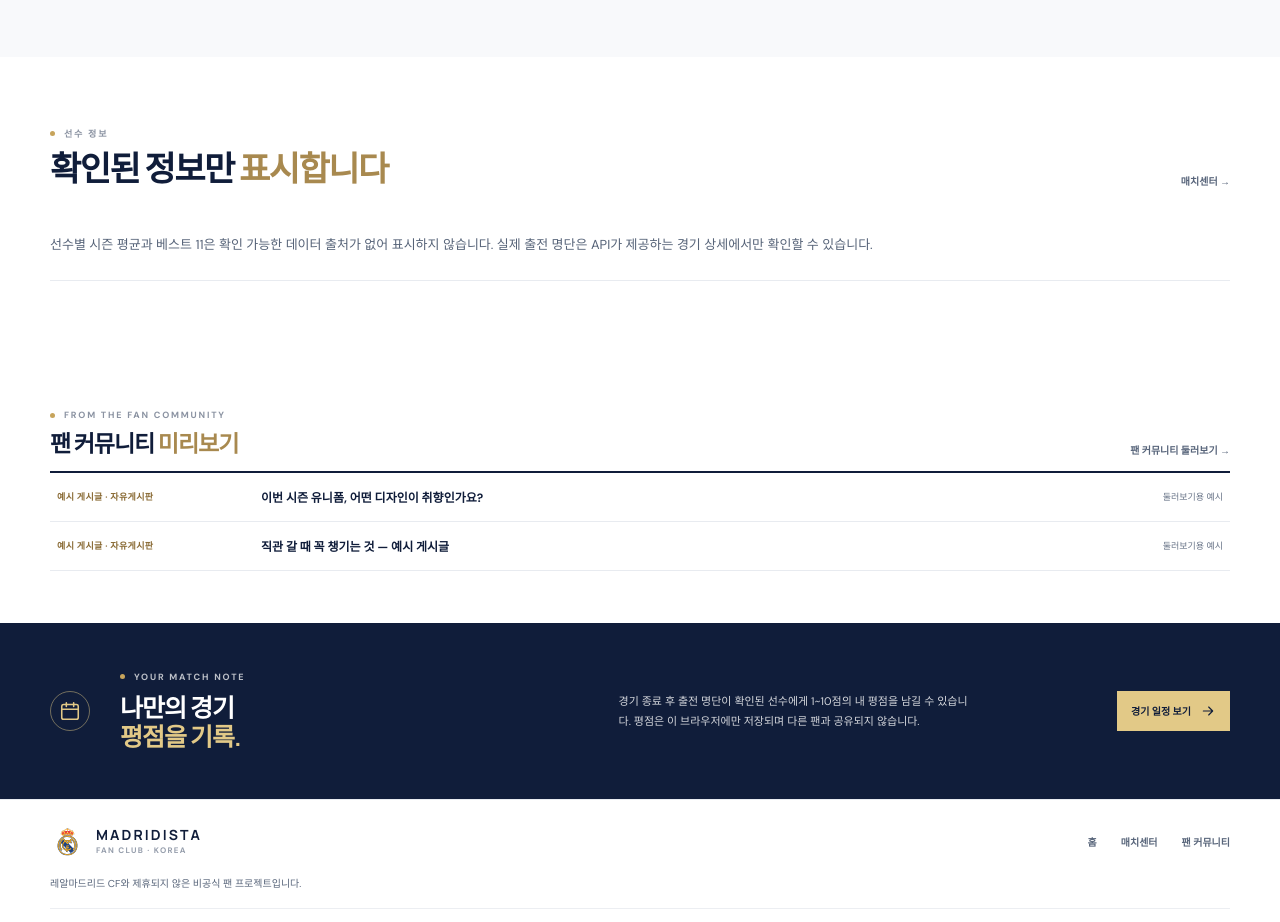
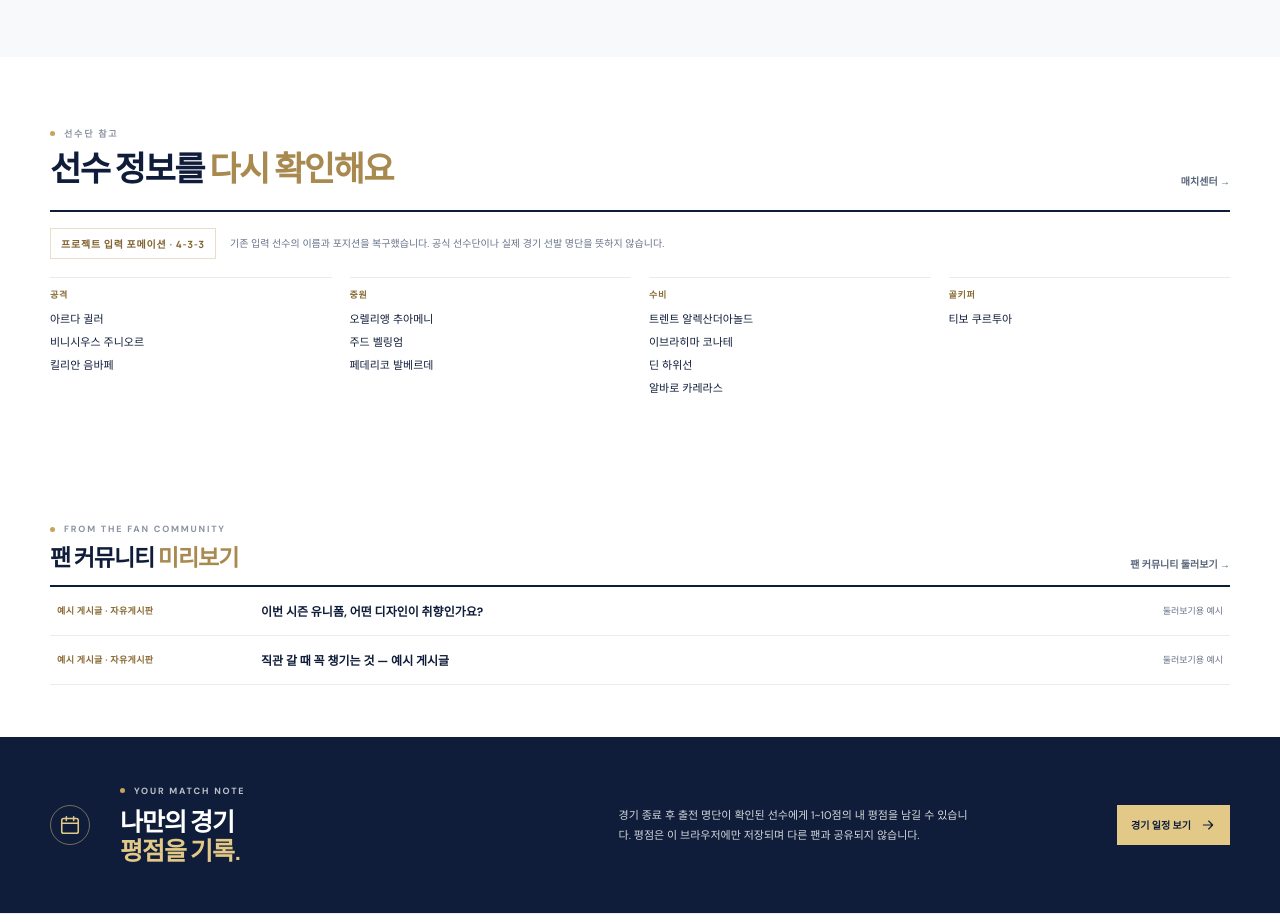
Before and after one commit to asdtsl0406-sketch/website, a Next.js app: page / in a window 1280 px wide. Shown: the part 820-1742 px from the top of the page. Built offline with nearby package versions, Linux system fonts and the light colour scheme; no server answers.

Commit message:
Restore player roster reference without ratings

```diff
--- a/src/app/globals.css
+++ b/src/app/globals.css
@@ -356,6 +356,16 @@ a { color: inherit; text-decoration: none; }
 .home-xi-leader span { color: #9b804b; font: 700 9px 'Manrope',sans-serif; }
 .home-xi-leader b { color: var(--navy); font-size: 9px; }
 .home-xi-leader strong { color: #866a35; font: 700 10px 'Manrope',sans-serif; }
+.squad-reference { padding: 16px 0 0; border-top: 2px solid var(--navy); }
+.squad-reference-note { display: flex; align-items: center; gap: 14px; }
+.squad-reference-note .formation-chip { flex: 0 0 auto; margin: 0; }
+.squad-reference-note p, .squad-stats-note { margin: 0; color: #68748a; font-size: 10px; line-height: 1.7; }
+.squad-reference-groups { display: grid; grid-template-columns: repeat(4,minmax(0,1fr)); gap: 18px; margin-top: 18px; }
+.squad-reference-group { min-width: 0; padding-top: 10px; border-top: 1px solid var(--line); }
+.squad-reference-group h3 { margin: 0 0 9px; color: #8a6d38; font-size: 9px; letter-spacing: .08em; }
+.squad-reference-group ul { display: grid; gap: 7px; margin: 0; padding: 0; list-style: none; }
+.squad-reference-group li { color: var(--navy); font-size: 11px; overflow-wrap: anywhere; }
+.squad-stats-note { margin-top: 14px; }
 
 /* Shared page chrome and magazine layouts */
 .site-footer { border-top: 1px solid var(--line); }
@@ -547,6 +557,7 @@ a { color: inherit; text-decoration: none; }
 
 @media (max-width: 900px) {
   .home-community-grid { grid-template-columns: 1fr; }
+  .squad-reference-groups { grid-template-columns: repeat(2,minmax(0,1fr)); }
   .home-xi-preview { grid-template-columns: 130px minmax(0,1fr); }
   .home-xi-leaders { grid-column: 1 / -1; display: grid; grid-template-columns: repeat(3,1fr); gap: 10px; }
   .home-xi-leaders .panel-overline { grid-column: 1 / -1; }
@@ -558,6 +569,7 @@ a { color: inherit; text-decoration: none; }
 @media (max-width: 760px) {
   .hero { display: flex; flex-direction: column; }
   .hero-match-wrap { order: -1; }
+  .squad-reference-note { align-items: flex-start; flex-direction: column; gap: 8px; }
   .home-results-section { padding-top: 44px; }
   .results-editorial { grid-template-columns: 1fr; }
   .result-feature { min-height: 170px; padding: 17px; }
--- a/src/app/matches/page.tsx
+++ b/src/app/matches/page.tsx
@@ -4,6 +4,7 @@ import Image from "next/image";
 import Link from "next/link";
 import { SiteFooter } from "@/components/site-footer";
 import { SiteHeader } from "@/components/site-header";
+import { SquadReference } from "@/components/squad-reference";
 import { competitionLabel, koreanDate, koreanKickoff, teamDisplayName, type FootballMatch, type FootballTeam } from "@/lib/football-data";
 import { useFixtures } from "@/lib/use-fixtures";
 
@@ -57,8 +58,9 @@ export default function MatchesPage() {
           </section>
 
           <section className="matches-best11" id="best11" aria-labelledby="best-eleven-title">
-            <div className="match-list-heading"><div><div className="eyebrow"><span /> 선수 정보</div><h2 id="best-eleven-title">시즌 선수 정보</h2></div></div>
-            <div className="page-state">확인 가능한 출처의 시즌 베스트 11과 선수별 평균 데이터가 없어 표시하지 않습니다. 실제 출전 명단은 API가 제공하는 경기 상세에서만 확인할 수 있습니다.</div>
+            <div className="match-list-heading"><div><div className="eyebrow"><span /> 선수단 참고</div><h2 id="best-eleven-title">선수 정보</h2></div></div>
+            <SquadReference />
+            <p className="squad-stats-note">시즌 평균, 등번호와 순위는 검증 가능한 출처가 없어 표시하지 않습니다. 실제 경기 출전 명단은 해당 경기 상세에서 API 제공 시 확인할 수 있습니다.</p>
           </section>
         </div>
       </main>
--- a/src/app/page.tsx
+++ b/src/app/page.tsx
@@ -4,6 +4,7 @@ import Image from "next/image";
 import Link from "next/link";
 import { SiteFooter } from "@/components/site-footer";
 import { SiteHeader } from "@/components/site-header";
+import { SquadReference } from "@/components/squad-reference";
 import { competitionLabel, koreanDate, koreanKickoff, realMadridHomeAway, teamDisplayName, type FootballTeam } from "@/lib/football-data";
 import { communityBoards, communityExamples } from "@/lib/community-examples";
 import { useFixtures } from "@/lib/use-fixtures";
@@ -125,12 +126,10 @@ function HomeContent() {
         <section className="home-xi-section section-pad">
           <div className="page-width">
             <div className="home-section-heading">
-              <div><div className="eyebrow"><span /> 선수 정보</div><h2>확인된 정보만 <em>표시합니다</em></h2></div>
+              <div><div className="eyebrow"><span /> 선수단 참고</div><h2>선수 정보를 <em>다시 확인해요</em></h2></div>
               <Link className="text-link" href="/matches#best11">매치센터 <span aria-hidden="true">→</span></Link>
             </div>
-            <div className="page-state">
-              선수별 시즌 평균과 베스트 11은 확인 가능한 데이터 출처가 없어 표시하지 않습니다. 실제 출전 명단은 API가 제공하는 경기 상세에서만 확인할 수 있습니다.
-            </div>
+            <SquadReference />
           </div>
         </section>
 
--- /dev/null
+++ b/src/components/squad-reference.tsx
@@ -0,0 +1,32 @@
+import { formation, players } from "@/lib/data";
+
+const groups = [
+  { label: "공격", positions: ["RW", "LW", "ST"] },
+  { label: "중원", positions: ["CDM", "CM"] },
+  { label: "수비", positions: ["RB", "CB", "LB"] },
+  { label: "골키퍼", positions: ["GK"] },
+];
+
+export function SquadReference() {
+  return (
+    <div className="squad-reference">
+      <div className="squad-reference-note">
+        <span className="formation-chip">프로젝트 입력 포메이션 · {formation}</span>
+        <p>기존 입력 선수의 이름과 포지션을 복구했습니다. 공식 선수단이나 실제 경기 선발 명단을 뜻하지 않습니다.</p>
+      </div>
+      <div className="squad-reference-groups">
+        {groups.map((group) => {
+          const members = players.filter((player) => group.positions.includes(player.position));
+          return (
+            <section className="squad-reference-group" key={group.label}>
+              <h3>{group.label}</h3>
+              <ul>
+                {members.map((player) => <li key={player.id}>{player.nameKr}</li>)}
+              </ul>
+            </section>
+          );
+        })}
+      </div>
+    </div>
+  );
+}
```
